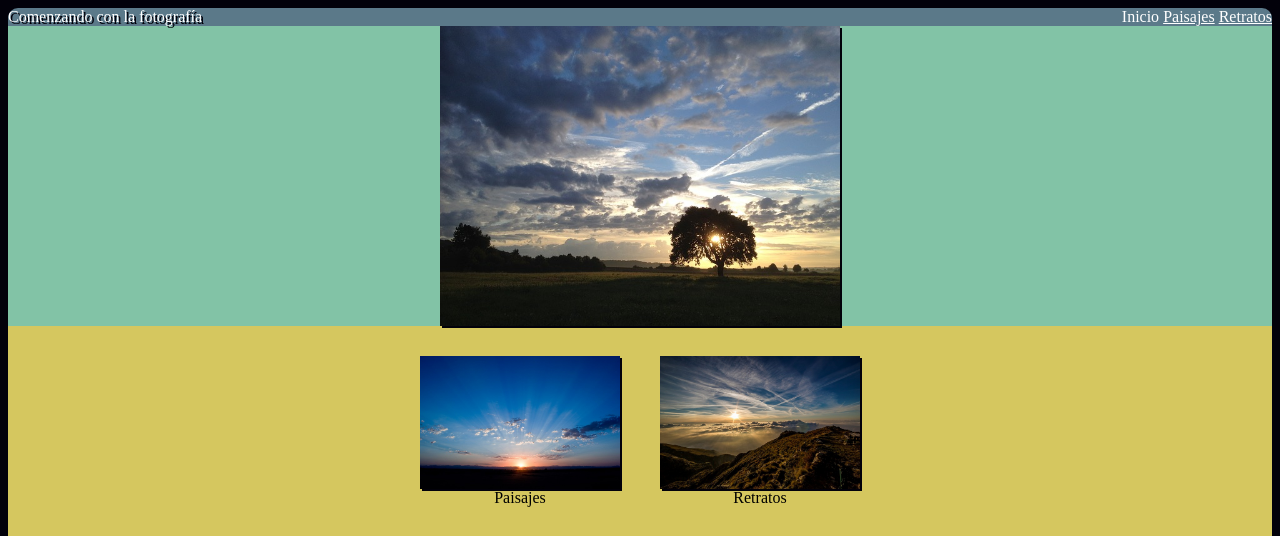
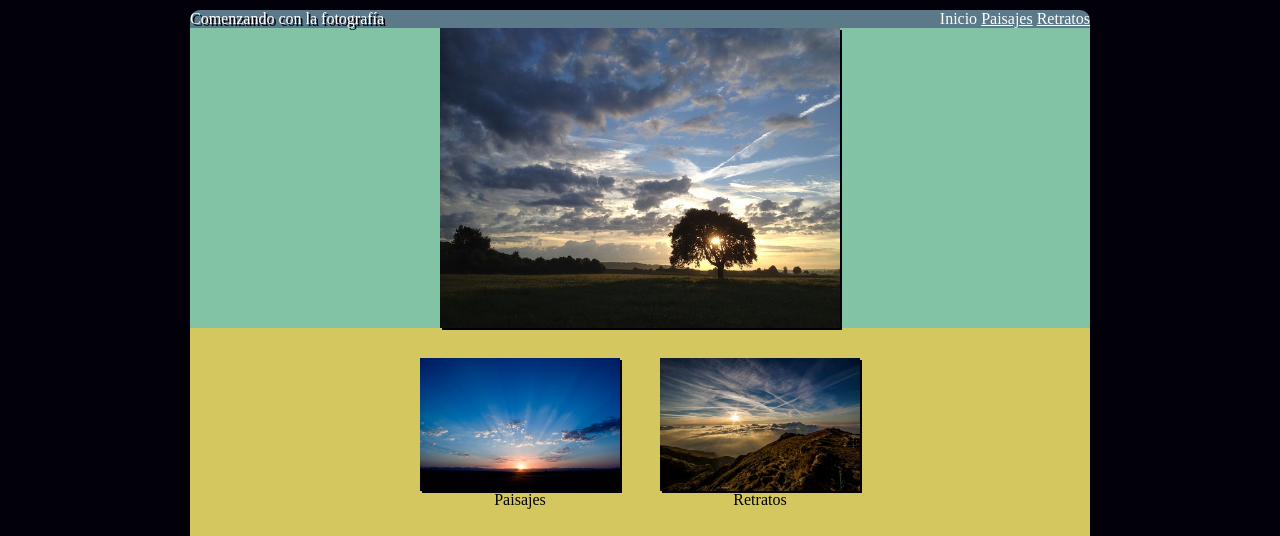
Before and after one commit to nicolasdileo/PruebaWebResponsive, a plain HTML site: page index.html in a window 1280 px wide. Shown: the top 536 px of the page. Drawn offline with Linux system fonts and the light colour scheme.

Commit message:
punto 4 --- 4 y 5 pronto

```diff
--- a/css/estilos.css
+++ b/css/estilos.css
@@ -20,6 +20,9 @@ header {
 }
 
 @media (max-width:900px){
+	body{
+		width: 100%;
+	}
 .encabezado{
 	flex-direction: column;
 	align-items: center;
@@ -106,7 +109,12 @@ img{
 }
 body{
 
+  margin: 10px auto;
 	background-color: #02010a;
-
+}
+@media (min-width:900px){
+	body{
+		max-width: 900px;
+	}
 
 }
```
